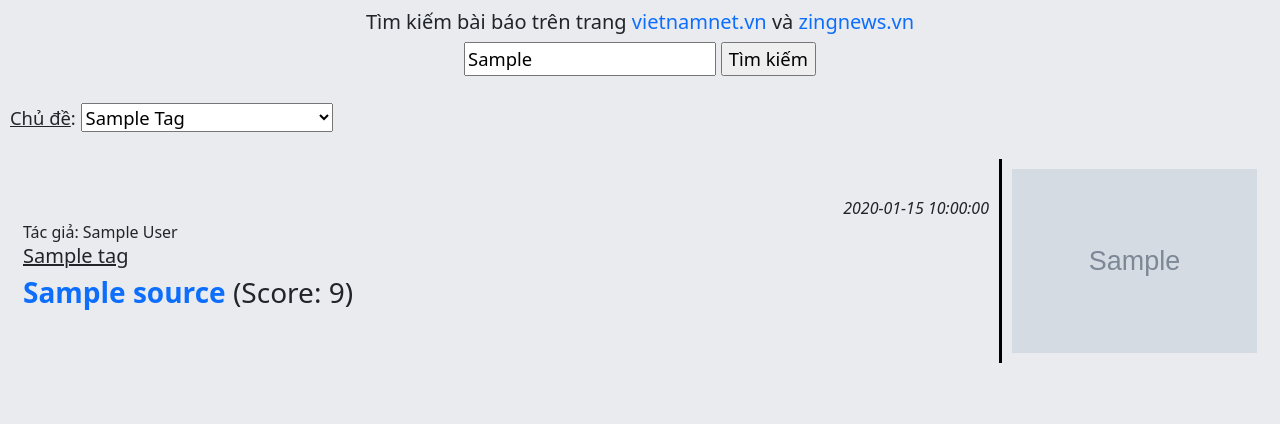
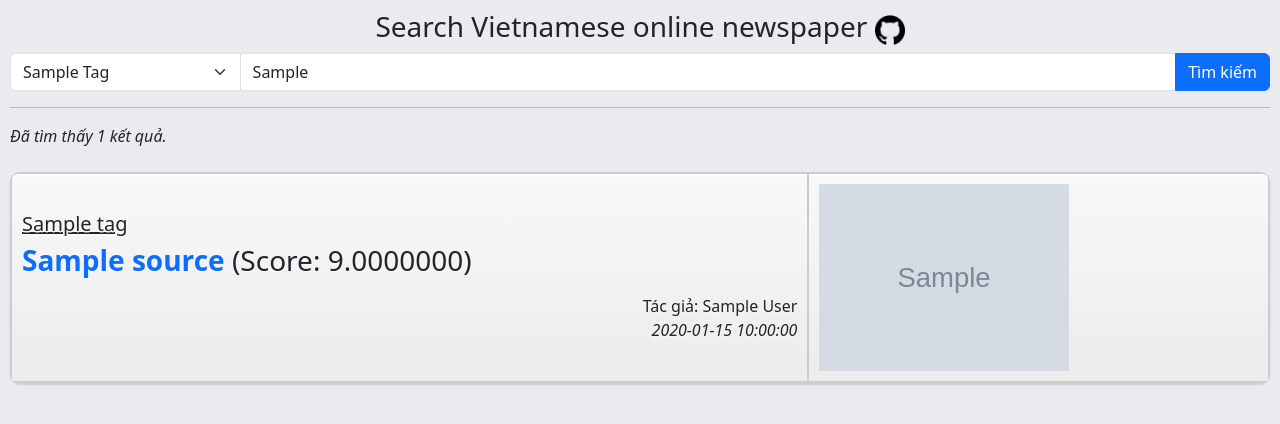
Before and after one commit to Justinianus2001/crawl-newspaper, a Flask app: template src/templates/index.html in a window 1280 px wide. Shown: the top 424 px of the page. Run offline with Flask 2, Linux system fonts and the light colour scheme; the template is opened without the code that fills it: most values are stand-ins (such as "Sample title", 1, 10 or a date in 2020); grey boxes marked "Sample" are stand-in pictures; lists and menus that the app fills with data are empty; parts of the project's set-up code (start-up, migrations or seed data) failed here and were passed over.

Commit message:
[#7] Combine cosine similarity and full-text search

```diff
--- a/app.py
+++ b/app.py
@@ -30,31 +30,35 @@ def setup():
 setup()
 
 # Start flask server
-app = Flask(__name__, template_folder="./src/templates", static_folder="./src/static")
+app = Flask(__name__, template_folder="./src/templates",
+            static_folder="./src/static")
 CORS(app)
 app.config.update(
-    CACHE_TYPE = "null",
-    CORS_HEADERS = "Content-Type",
-    SECRET_KEY = os.urandom(32),
-    SESSION_COOKIE_SECURE = True,
-    SESSION_COOKIE_HTTPONLY = True,
-    SESSION_COOKIE_SAMESITE = "Lax",
-    TEMPLATE_AUTO_RELOAD = True
+    CACHE_TYPE="null",
+    CORS_HEADERS="Content-Type",
+    SECRET_KEY=os.urandom(32),
+    SESSION_COOKIE_SECURE=True,
+    SESSION_COOKIE_HTTPONLY=True,
+    SESSION_COOKIE_SAMESITE="Lax",
+    TEMPLATE_AUTO_RELOAD=True
 )
 
 # Start elasticsearch server
 elastic = ElasticSearchEngine()
 
+# If running in local, prepare data and upload to elasticsearch
 if os.getenv("ENV") == "local":
     elastic.run()
 
-@app.route("/", methods = ["GET", "POST"])
+@app.route("/", methods=["GET", "POST"])
 @cross_origin(origins="*")
 def dashboard():
-    result = elastic.es.search(index="posts", query={
-        "match_all": {}
-    }, size=os.getenv("QUERY_MAX_ROWS"))
+    # Get all posts
+    result = elastic.es.search(index=os.getenv("ELASTIC_INDEX"),
+                               query={"match_all": {}},
+                               size=os.getenv("QUERY_MAX_ROWS"))
 
+    # Get all tags
     tags = list({post["_source"]["tag"] for post in result["hits"]["hits"]})
     tags.sort(key=locale.strxfrm)
     tags.insert(0, "ALL")
@@ -67,35 +71,47 @@ def dashboard():
         search = request.form.get("search")
 
         if search:
-            result = elastic.es.search(index="posts", query={
-                "match": {
-                    "title": search
+            # Search for posts that match the search query and sort by similarity score
+            query_vector = embed_text_query([tokenize(search)])[0]
+            result = elastic.es.search(index=os.getenv("ELASTIC_INDEX"), query={
+                "function_score": {
+                    "query": {
+                        "bool": {
+                            "should": [
+                                {
+                                    # Add 1.0 to exact match titles
+                                    "constant_score": {
+                                        "filter": {"match_phrase": {"title": search}},
+                                        "boost": 1
+                                    }
+                                },
+                                {
+                                    "script_score": {
+                                        "query": {"match_all": {}},
+                                        "script": {
+                                            # Add 1.0 to avoid negative score
+                                            "source": "cosineSimilarity(params.query_vector, 'title_vector') + 1.0",
+                                            "params": {"query_vector": query_vector}
+                                        },
+                                        "min_score": float(os.getenv("SEARCH_THRESHOLD")) + 1.0
+                                    }
+                                }
+                            ]
+                        }
+                    },
+                    "boost_mode": "sum"
                 }
-            }, size=os.getenv("QUERY_MAX_ROWS"))
-
-            query_vector = embed_text_query([tokenize(search)])[0]
-            result = elastic.es.search(index="posts", query={
-                "script_score": {
-                    "query": {
-                        "match_all": {}
-                    },
-                    "script": {
-                        "source": "cosineSimilarity(params.query_vector, 'title_vector') + 1.0",
-                        "params": {"query_vector": query_vector}
-                    }
-                }
-            }, size=os.getenv("QUERY_MAX_ROWS"))
+            }, size=os.getenv("QUERY_MAX_ROWS"), min_score=float(os.getenv("SEARCH_THRESHOLD")) + 1.0)
 
         if tag != "ALL":
             # Delete all posts that don't match the tag from the result list
             # in reverse order to avoid index out of range error
-            for i in range(len(result["hits"]["hits"]) - 1, -1, -1):
+            for i in reversed(range(len(result["hits"]["hits"]))):
                 if result["hits"]["hits"][i]["_source"]["tag"] != tag:
                     del result["hits"]["hits"][i]
 
-    return render_template("./index.html",
-                            records=result["hits"]["hits"][:int(os.getenv("QUERY_PAGINATION"))],
-                            tags=tags, cur_tag=tag, cur_search=search)
+    return render_template("./index.html", tags=tags, cur_tag=tag, cur_search=search, size=len(result["hits"]["hits"]),
+                           records=result["hits"]["hits"][:int(os.getenv("QUERY_PAGINATION"))])
 
 def embed_text_query(text):
     text_embedding = elastic.model_embedding.encode(text)
@@ -104,7 +120,7 @@ def embed_text_query(text):
 if __name__ == "__main__":
     # Start backend server
     app.jinja_env.auto_reload = True
-    app.run(host = "0.0.0.0", port=8080)
+    app.run(host="0.0.0.0", port=8080)
 
     del app
     del elastic
--- a/src/static/styles.css
+++ b/src/static/styles.css
@@ -7,16 +7,8 @@ a {
     text-decoration: none;
 }
 
-table,
-tr,
-td {
-    border: 1px solid black;
-    border-collapse: collapse;
-    border-radius: 15px;
-    border-width: 3px;
-    overflow: hidden;
-    padding: 10px;
-    width: 100%;
+a:hover {
+    text-decoration: underline;
 }
 
 form {
@@ -26,6 +18,10 @@ form {
 
 .home {
     color: inherit;
+}
+
+.icon {
+    width: 30px;
 }
 
 .left {
@@ -38,11 +34,94 @@ form {
     text-align: right;
 }
 
-.input,
-.options {
-    width: 20%;
+.input {
+    width: 60% !important;
 }
 
 .post_image {
-    width: 245px;
+    width: 250px;
 }
+
+table {
+    border-collapse: separate !important;
+    border-spacing: 0;
+    width: 100%;
+}
+
+th {
+    font-weight: initial;
+    padding: 20px;
+}
+
+.bordered {
+    -moz-border-radius: 6px;
+    -moz-box-shadow: 0 2px 2px #ccc;
+    -webkit-border-radius: 6px;
+    -webkit-box-shadow: 0 2px 2px #ccc;
+    border: solid #ccc 2px;
+    border-radius: 10px;
+    box-shadow: 0 2px 2px #ccc;
+}
+
+.bordered tr:hover {
+    -moz-transition: all 0.1s ease-in-out;
+    -webkit-transition: all 0.1s ease-in-out;
+    background: #ECECEC;
+    transition: all 0.1s ease-in-out;
+}
+
+.bordered td,
+.bordered th {
+    border-left: 2px solid #ccc;
+    border-top: 2px solid #ccc;
+    padding: 10px;
+    text-align: left;
+}
+
+.bordered th {
+    -moz-box-shadow: 0 2px 0 rgba(255, 255, 255, .8) inset;
+    -webkit-box-shadow: 0 2px 0 rgba(255, 255, 255, .8) inset;
+    background-color: #ECECEC;
+    background-image: -webkit-gradient(linear, left top, left bottom, from(#F8F8F8), to(#ECECEC));
+    background-image: -webkit-linear-gradient(top, #F8F8F8, #ECECEC);
+    background-image: -moz-linear-gradient(top, #F8F8F8, #ECECEC);
+    background-image: linear-gradient(top, #F8F8F8, #ECECEC);
+    border-top: none;
+    box-shadow: 0 2px 0 rgba(255, 255, 255, .8) inset;
+    text-shadow: 0 2px 0 rgba(255, 255, 255, .5);
+}
+
+.bordered td:first-child,
+.bordered th:first-child {
+    border-left: none;
+}
+
+.bordered th:first-child {
+    -moz-border-radius: 6px 0 0 0;
+    -webkit-border-radius: 6px 0 0 0;
+    border-radius: 6px 0 0 0;
+}
+
+.bordered th:last-child {
+    -moz-border-radius: 0 6px 0 0;
+    -webkit-border-radius: 0 6px 0 0;
+    border-radius: 0 6px 0 0;
+}
+
+.bordered th:only-child {
+    -moz-border-radius: 6px 6px 0 0;
+    -webkit-border-radius: 6px 6px 0 0;
+    border-radius: 6px 6px 0 0;
+}
+
+.bordered tr:last-child td:first-child {
+    -moz-border-radius: 0 0 0 6px;
+    -webkit-border-radius: 0 0 0 6px;
+    border-radius: 0 0 0 6px;
+}
+
+.bordered tr:last-child td:last-child {
+    -moz-border-radius: 0 0 6px 0;
+    -webkit-border-radius: 0 0 6px 0;
+    border-radius: 0 0 6px 0;
+}
--- a/src/templates/index.html
+++ b/src/templates/index.html
@@ -14,14 +14,15 @@
 
 <body>
     <form action="/" method="POST">
-        <h5>Tìm kiếm bài báo trên trang <a href="https://vietnamnet.vn">vietnamnet.vn</a> và <a href="https://zingnews.vn">zingnews.vn</a></h5>
-        <input type="text" placeholder="Nhập tại đây ..." name="search" class="input"
-            value="{{ cur_search if cur_search != None }}">
-        <input type="submit" value="Tìm kiếm">
-        <br><br>
-        <div class="left">
-            <label for="tag"><u>Chủ đề</u>: </label>
-            <select name="tag" class="options">
+        <h3>
+            Search Vietnamese online newspaper
+            <a href="https://github.com/Justinianus2001/crawl_newspaper" target="_blank">
+                <img src="{{ url_for('static', filename = 'github.ico') }}" alt="github.ico" class="icon">
+            </a>
+        </h3>
+
+        <div class="input-group mb-3">
+            <select name="tag" class="form-select" aria-label="Tag select">
                 {% for tag in tags %}
                 {% if tag == "ALL" %}
                 <option value="{{ tag }}" {% if cur_tag==tag %} selected {% endif %}>Tất cả</option>
@@ -30,31 +31,48 @@
                 {% endif %}
                 {% endfor %}
             </select>
+            <input type="text" name="search" class="form-control input" aria-label="Input title"
+                placeholder="Bạn muốn tìm kiếm gì?" value="{{ cur_search if cur_search != None }}">
+            <button class="btn btn-primary" type="submit">Tìm kiếm</button>
         </div>
     </form>
-
-    <br>
-
+    <hr>
     {% if records | length != 0 %}
-    <table>
+    <i>Đã tìm thấy {{ size }} kết quả.</i>
+    <br><br>
+    <table class="bordered">
         {% for record in records %}
         <tr>
-            <td>
-                <i class="right">{{ record["_source"]["timestamp"] }}</i>
-                <span>Tác giả: {{ record["_source"]["author"] }}</span>
+            <th>
                 <u>
                     <h5>{{ record["_source"]["tag"] }}</h5>
                 </u>
-                <h3><a href="{{ record['_source']['link'] }}" target="_blank"><b>{{ record["_source"]["title"] }}</b></a> (Score: {{ record["_score"] - 1 }})</h3>
+                <h3>
+                    <a href="{{ record['_source']['link'] }}" target="_blank">
+                        <b>{{ record["_source"]["title"] }}</b>
+                    </a>
+                    {% if record["_score"] != 1 %}
+                    (Score: {{ '%0.7f'| format(record["_score"] - 1|float) }})
+                    {% endif %}
+                </h3>
                 <p>{{ record["_source"]["preview"] }}</p>
-            </td>
-            <td><img src="{{ record['_source']['image'] }}" alt="Image" class="post_image"></td>
+                <span class="right">Tác giả: {{ record["_source"]["author"] }}</span>
+                <i class="right">{{ record["_source"]["timestamp"] }}</i>
+            </th>
+            <th><img src="{{ record['_source']['image'] }}" alt="Image" class="post_image"></th>
         </tr>
         {% endfor %}
     </table>
     {% else %}
-    <i>No search results.</i>
+    <i>Không tìm thấy kết quả.</i>
     {% endif %}
+
+    <script src="https://cdn.jsdelivr.net/npm/@popperjs/core@2.11.6/dist/umd/popper.min.js"
+        integrity="sha384-oBqDVmMz9ATKxIep9tiCxS/Z9fNfEXiDAYTujMAeBAsjFuCZSmKbSSUnQlmh/jp3"
+        crossorigin="anonymous"></script>
+    <script src="https://cdn.jsdelivr.net/npm/bootstrap@5.2.3/dist/js/bootstrap.min.js"
+        integrity="sha384-cuYeSxntonz0PPNlHhBs68uyIAVpIIOZZ5JqeqvYYIcEL727kskC66kF92t6Xl2V"
+        crossorigin="anonymous"></script>
 </body>
 
 </html>
```
Also changed, not shown: requirements.txt (+0 -7 lines), src/elastic_search_engine.py (+8 -12 lines), README.md, src/static/github.ico (added).
